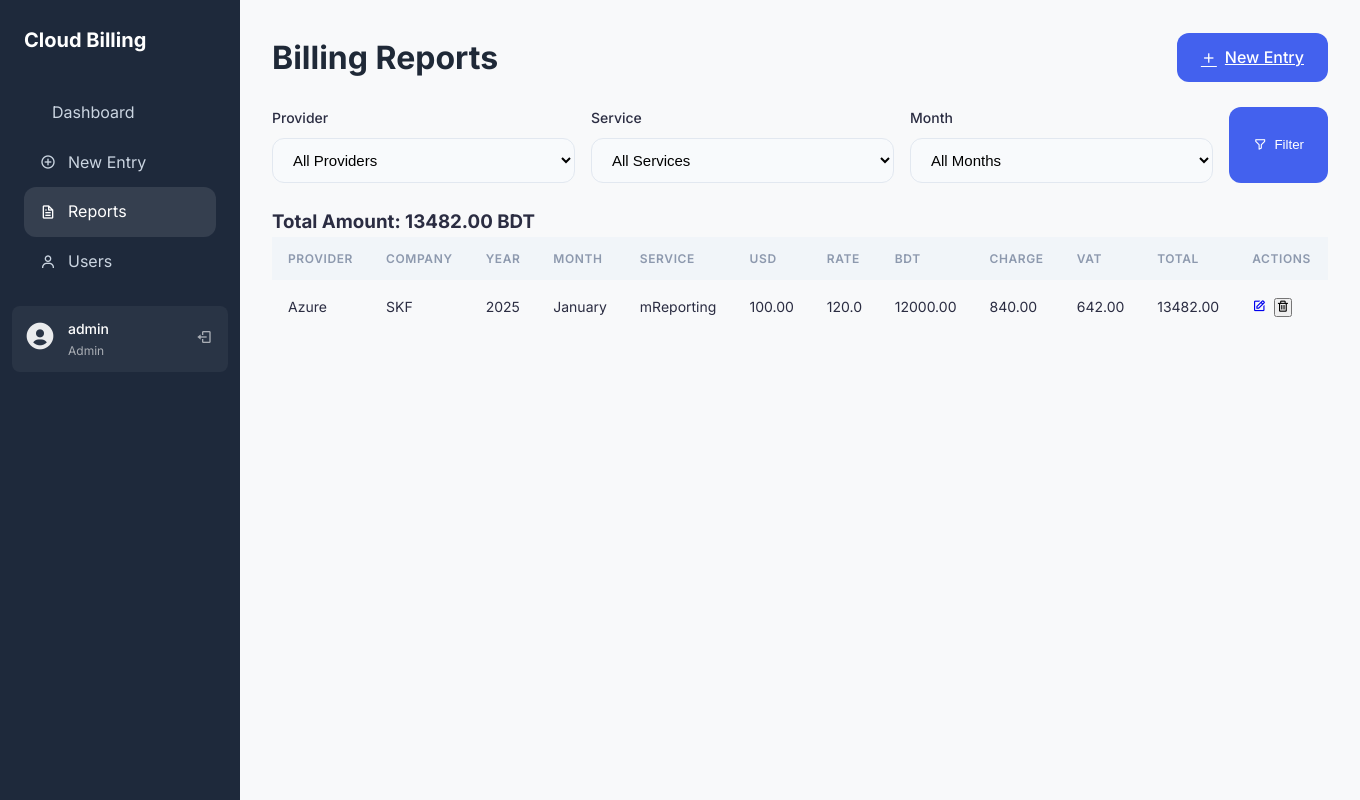
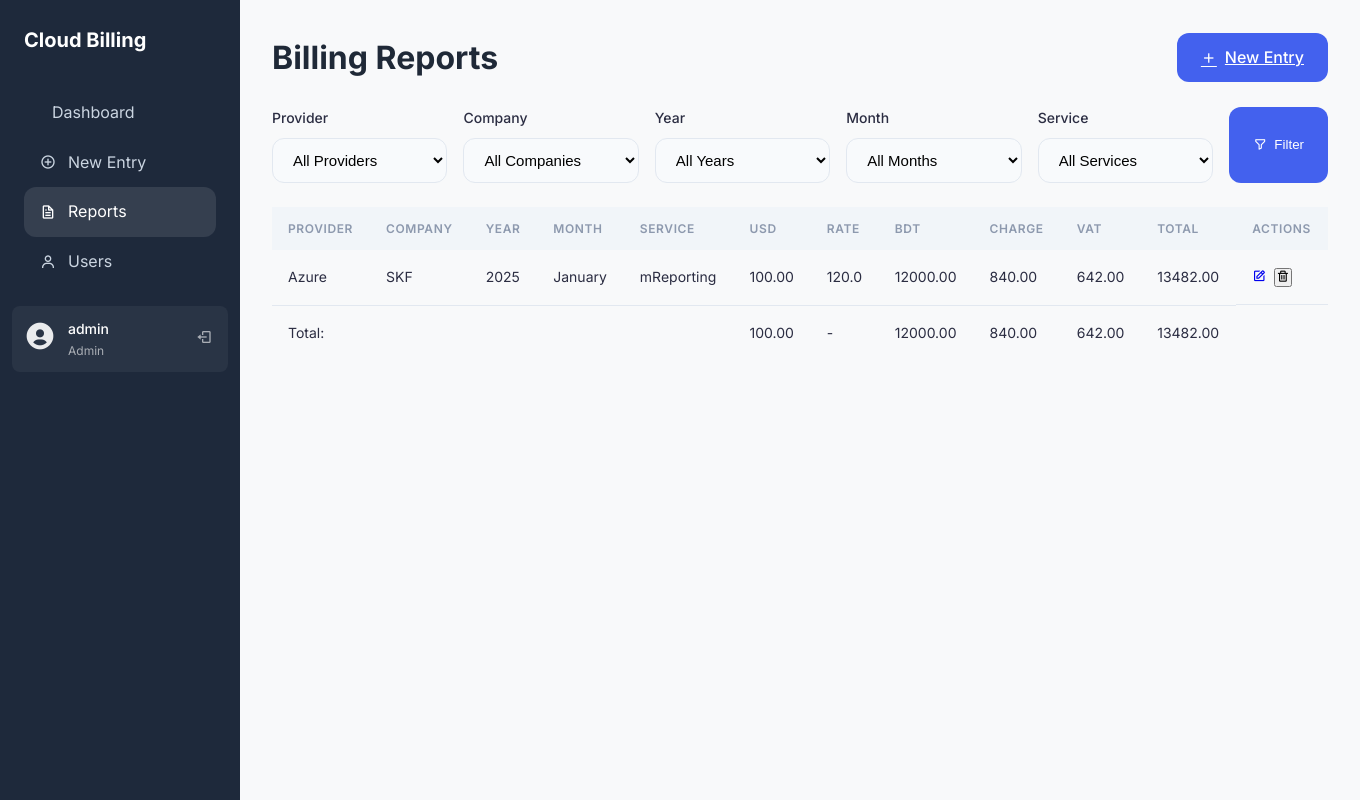
Before and after one commit to binga-cloud/cloud-billing-app, a Flask app: page /report in a window 1360 px wide. Run offline with Flask 3, Linux system fonts and the light colour scheme; a user stored in the database is signed in; data comes from the database, SQL or seed files in the repository.

Commit message:
Report Summary Updated

```diff
--- a/templates/report.html
+++ b/templates/report.html
@@ -10,9 +10,11 @@
 {% endblock %}
 
 {% block content %}
+<!-- Filter Section -->
 <div class="mb-6">
-    <form method="get" class="flex items-end gap-4">
-        <div class="form-group flex-1">
+    <form method="get" class="flex flex-wrap items-end gap-4">
+        <!-- Provider Filter -->
+        <div class="form-group flex-1 min-w-[200px]">
             <label for="provider">Provider</label>
             <select name="provider" id="provider" class="form-control">
                 <option value="">All Providers</option>
@@ -21,22 +23,46 @@
             </select>
         </div>
 
-        <div class="form-group flex-1">
+        <!-- Company Filter -->
+        <div class="form-group flex-1 min-w-[200px]">
+            <label for="company">Company</label>
+            <select name="company" id="company" class="form-control">
+                <option value="">All Companies</option>
+                {% for c in companies %}
+                <option value="{{ c }}" {% if request.args.get('company') == c %}selected{% endif %}>{{ c }}</option>
+                {% endfor %}
+            </select>
+        </div>
+
+        <!-- Year Filter -->
+        <div class="form-group flex-1 min-w-[150px]">
+            <label for="year">Year</label>
+            <select name="year" id="year" class="form-control">
+                <option value="">All Years</option>
+                {% for y in years %}
+                <option value="{{ y }}" {% if request.args.get('year') == y %}selected{% endif %}>{{ y }}</option>
+                {% endfor %}
+            </select>
+        </div>
+
+        <!-- Month Filter -->
+        <div class="form-group flex-1 min-w-[150px]">
+            <label for="month">Month</label>
+            <select name="month" id="month" class="form-control">
+                <option value="">All Months</option>
+                {% for m in months %}
+                <option value="{{ m }}" {% if request.args.get('month') == m %}selected{% endif %}>{{ m }}</option>
+                {% endfor %}
+            </select>
+        </div>
+
+        <!-- Service Filter -->
+        <div class="form-group flex-1 min-w-[200px]">
             <label for="service">Service</label>
             <select name="service" id="service" class="form-control">
                 <option value="">All Services</option>
                 {% for s in services %}
                 <option value="{{ s }}" {% if request.args.get('service') == s %}selected{% endif %}>{{ s }}</option>
-                {% endfor %}
-            </select>
-        </div>
-
-        <div class="form-group flex-1">
-            <label for="month">Month</label>
-            <select name="month" id="month" class="form-control">
-                <option value="">All Months</option>
-                {% for m in months %}
-                <option value="{{ m }}" {% if request.args.get('month') == m %}selected{% endif %}>{{ m }}</option>
                 {% endfor %}
             </select>
         </div>
@@ -47,11 +73,8 @@
     </form>
 </div>
 
+<!-- Results Table -->
 <div class="bg-white rounded-lg shadow overflow-hidden">
-    <div class="p-4 border-b">
-        <h3 class="font-semibold text-lg">Total Amount: {{ "%.2f"|format(total) }} BDT</h3>
-    </div>
-
     <div class="overflow-x-auto">
         <table class="table">
             <thead>
@@ -83,7 +106,7 @@
                     <td>{{ "%.2f"|format(row[8]) }}</td>
                     <td>{{ "%.2f"|format(row[9]) }}</td>
                     <td>{{ "%.2f"|format(row[10]) }}</td>
-                    <td class="font-medium">{{ "%.2f"|format(row[11]) }}</td>
+                    <td>{{ "%.2f"|format(row[11]) }}</td>
                     <td class="flex gap-2">
                         <a href="{{ url_for('edit_entry', entry_id=row[0]) }}" class="text-blue-500 hover:text-blue-700">
                             <i class='bx bx-edit'></i>
@@ -96,8 +119,30 @@
                     </td>
                 </tr>
                 {% endfor %}
+
+                <!-- Total Row -->
+                {% if results %}
+                <tr class="bg-gray-50 font-semibold">
+                    <td colspan="5" class="text-right">Total:</td>
+                    <td>{{ "%.2f"|format(results|sum(attribute=6)) }}</td>
+                    <td>-</td>
+                    <td>{{ "%.2f"|format(results|sum(attribute=8)) }}</td>
+                    <td>{{ "%.2f"|format(results|sum(attribute=9)) }}</td>
+                    <td>{{ "%.2f"|format(results|sum(attribute=10)) }}</td>
+                    <td class="text-blue-600">{{ "%.2f"|format(total) }}</td>
+                    <td></td>
+                </tr>
+                {% endif %}
             </tbody>
         </table>
     </div>
 </div>
+
+{% if not results %}
+<div class="bg-white rounded-lg shadow p-8 text-center mt-6">
+    <i class='bx bx-package text-4xl text-gray-400 mb-3'></i>
+    <h4 class="text-lg font-medium text-gray-700">No records found</h4>
+    <p class="text-gray-500 mt-1">Try adjusting your filters or add new entries</p>
+</div>
+{% endif %}
 {% endblock %}
```
